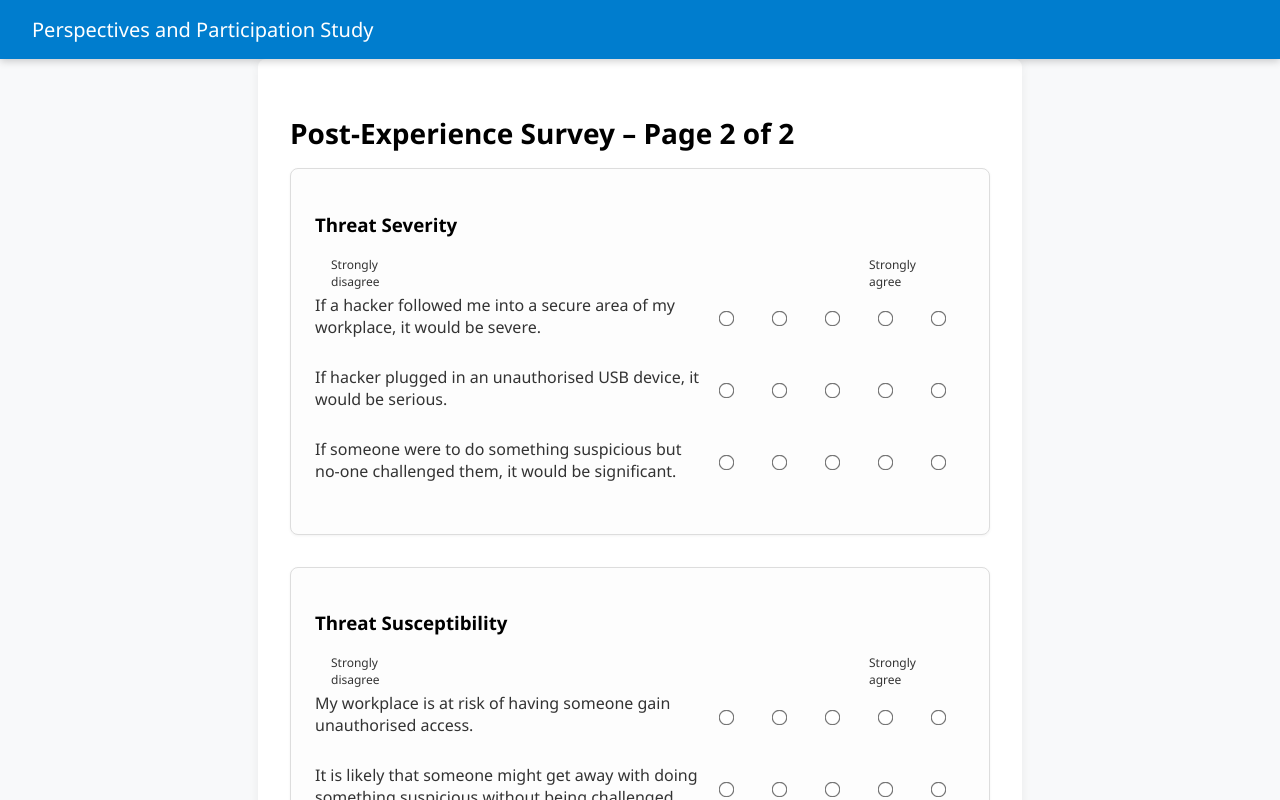
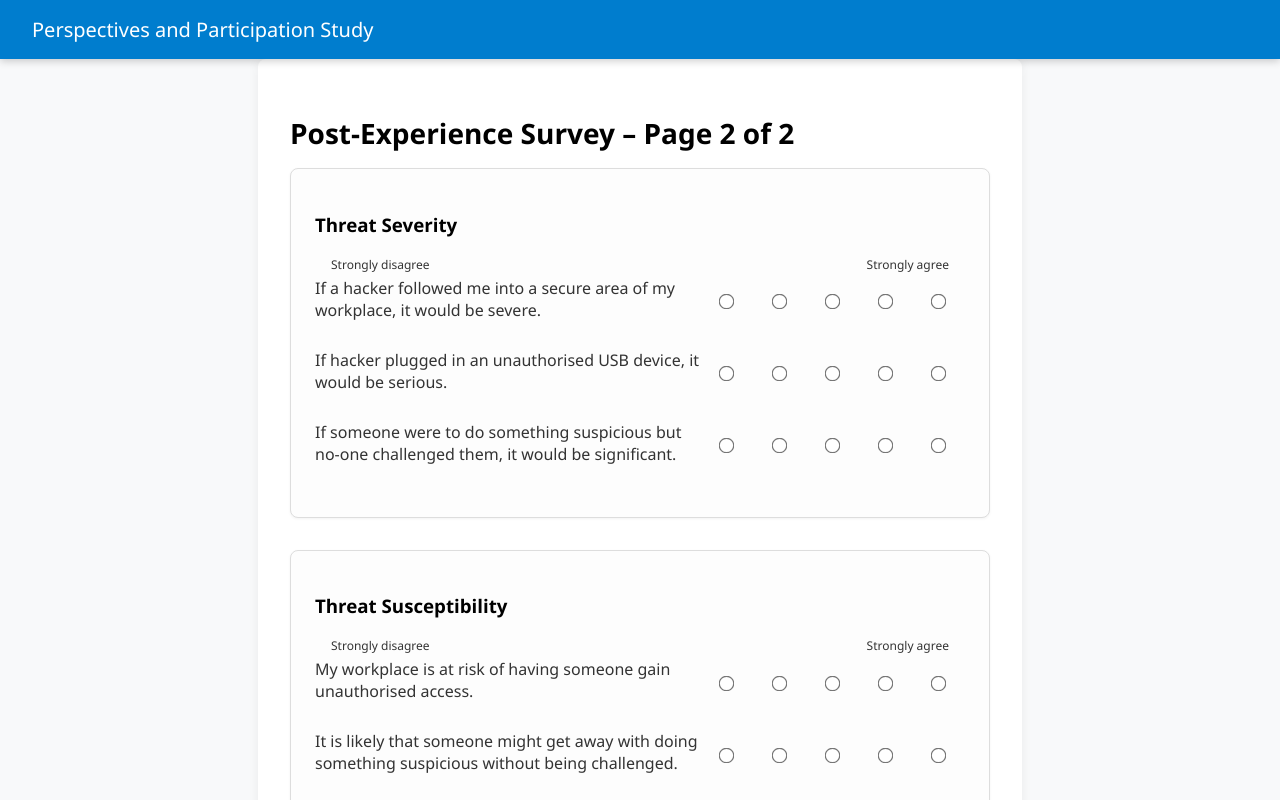
Before and after one commit to sipavitt/perspectives-participation-study, a React (Create React App) app in the folder client/: page /post-survey-2 in a window 1280 px wide. Shown: the top 800 px of the page. Built offline with nearby package versions, Linux system fonts and the light colour scheme.

Commit message:
Update PostSurveyPage2.jsx

```diff
--- a/client/src/components/PostSurveyPage2.jsx
+++ b/client/src/components/PostSurveyPage2.jsx
@@ -95,8 +95,8 @@ const PostSurveyPage2 = () => {
         <div key={sectionTitle} className="survey-section">
           <h3>{sectionTitle}</h3>
           <div className="likert-scale-labels" style={{ display: 'flex', justifyContent: 'space-between', fontSize: '0.75rem', gap: '1rem', marginBottom: '0.25rem', marginLeft: '1rem', marginRight: '1rem' }}>
-            <span style={{ maxWidth: '80px', wordWrap: 'break-word' }}>Strongly disagree</span>
-            <span style={{ maxWidth: '80px', wordWrap: 'break-word' }}>Strongly agree</span>
+            <span style={{ textAlign: 'left' }}>Strongly disagree</span>
+            <span style={{ textAlign: 'right' }}>Strongly agree</span>
           </div>
 
           {items.map((q, i) => {
```
